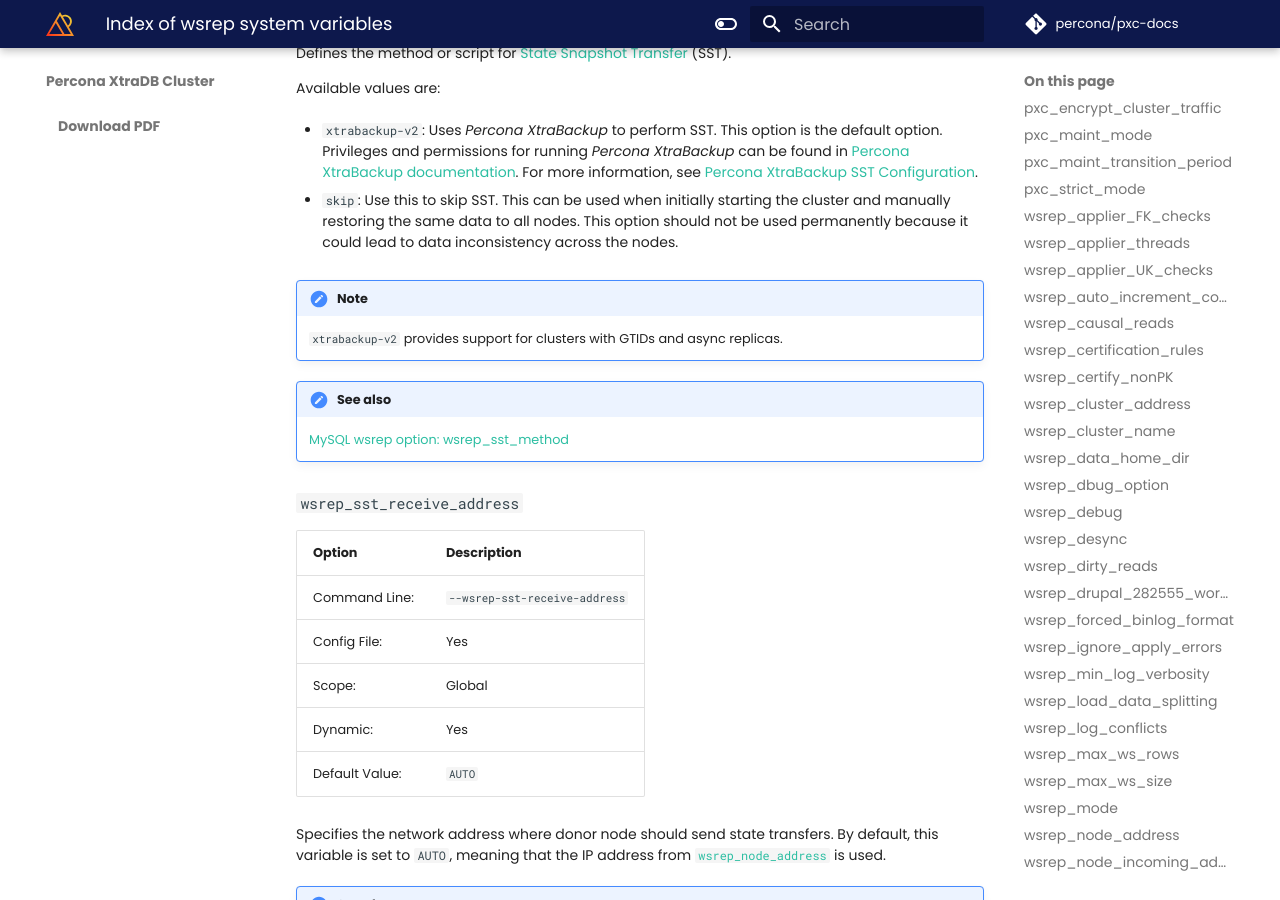
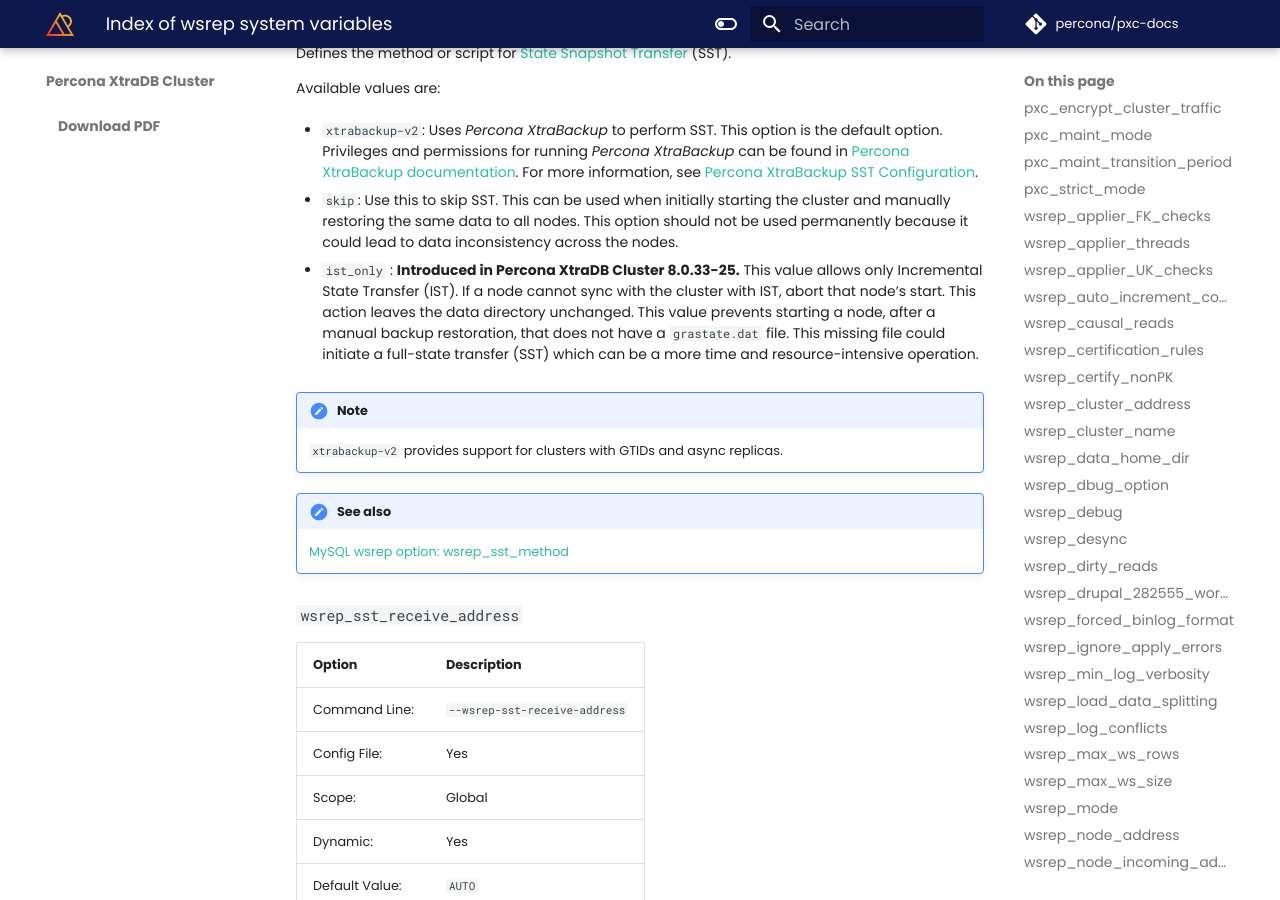
Before and after one commit to percona/pxc-docs, an MkDocs documentation site: the page built from docs/wsrep-system-index.md, in a window 1280 px wide and 900 px high, scrolled down 32288 px. Built offline with MkDocs 1.6.1 and Material for MkDocs 9.7.7, drawn with Linux system fonts in a browser that asks for light colours; nearby versions of some CDN libraries; comment, search, counter and statistics services are not loaded; the version menu is left out.

Commit message:
PS-4201 Update wsrep_sst_method documentation (ist_only) (8.0)
	modified:   docs/wsrep-system-index.md

```diff
--- a/docs/wsrep-system-index.md
+++ b/docs/wsrep-system-index.md
@@ -1314,6 +1314,8 @@
 and manually restoring the same data to all nodes.
 This option should not be used permanently
 because it could lead to data inconsistency across the nodes.
+
+* `ist_only` : **Introduced in Percona XtraDB Cluster 8.0.33-25.** This value allows only Incremental State Transfer (IST). If a node cannot sync with the cluster with IST, abort that node's start. This action leaves the data directory unchanged. This value prevents starting a node, after a manual backup restoration, that does not have a `grastate.dat` file. This missing file could initiate a full-state transfer (SST) which can be a more time and resource-intensive operation.
 
 !!! note
 
```
